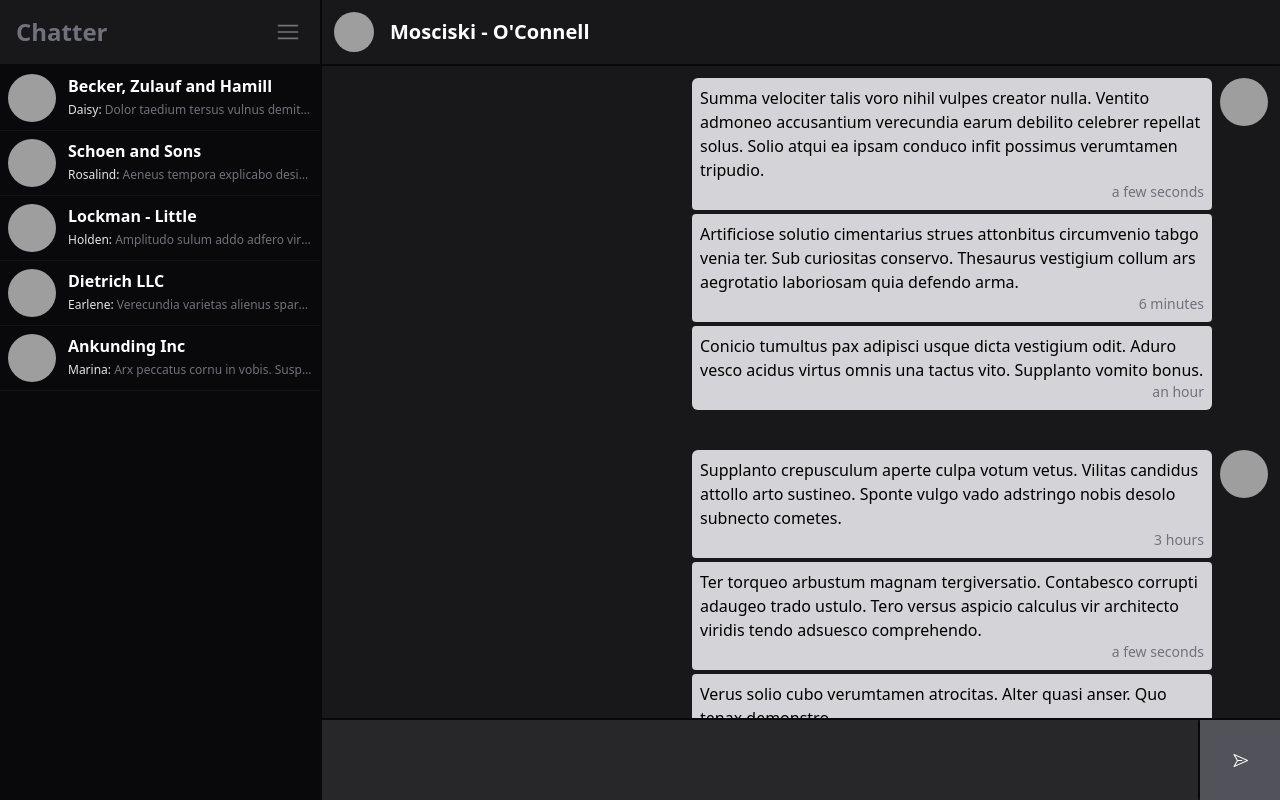
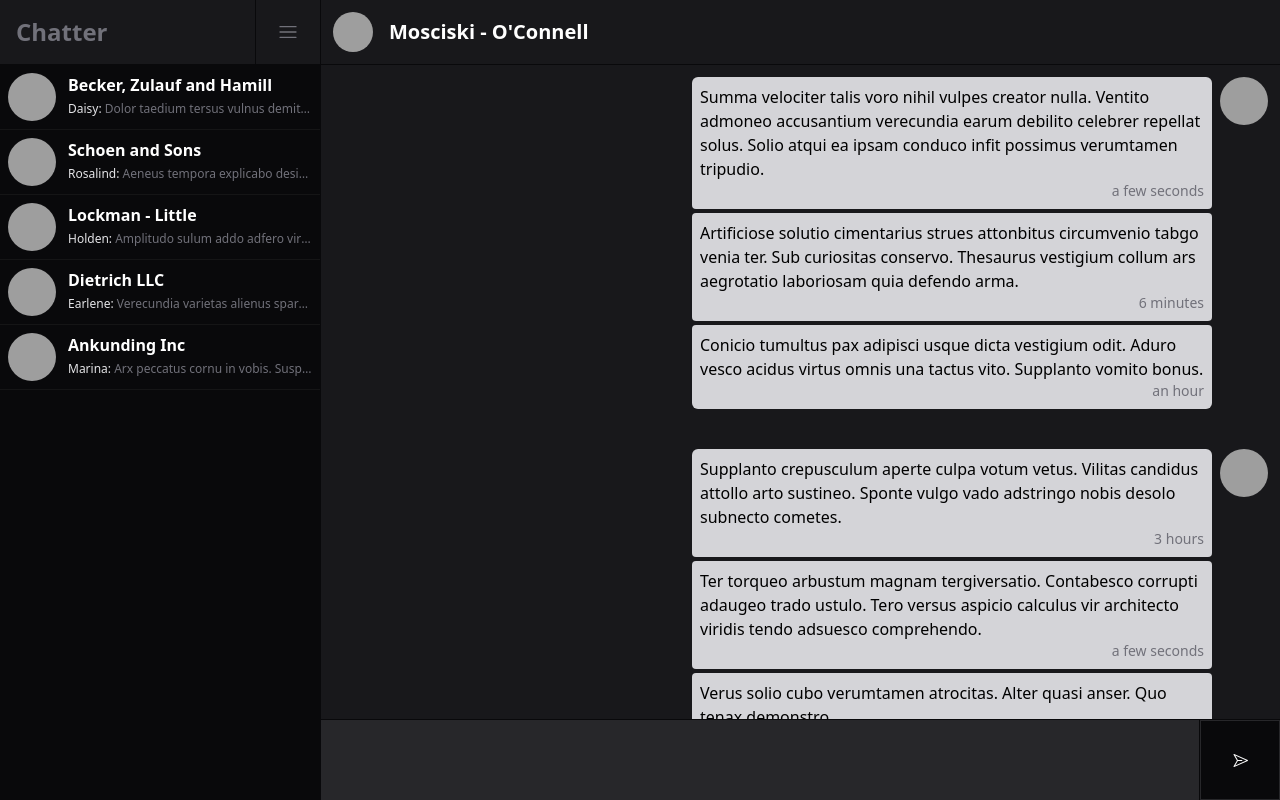
Before and after one commit to sina-salahshour/meta-chat-frontend, a Next.js app: page / in a window 1280 px wide. Built offline with nearby package versions, Linux system fonts and the light colour scheme; grey boxes are pictures that could not be loaded.

Commit message:
[fe]:feat: change button to shadcn ones

```diff
--- a/app/(chat)/layout.tsx
+++ b/app/(chat)/layout.tsx
@@ -7,6 +7,7 @@ import {
   AvatarImage,
 } from "@/lib/components/ui/avatar";
 import { Separator } from "@/lib/components/ui/separator";
+import { Button } from "@/lib/components/ui/button";
 
 function ChatItem() {
   return (
@@ -37,9 +38,13 @@ export default function ChatLayout({
   return (
     <div className="flex">
       <div className="flex flex-col w-80 bg-zinc-950 min-h-[100dvh]">
-        <div className="w-full p-4 text-2xl font-bold text-zinc-500 bg-zinc-900 flex">
-          Chatter
-          <button className="ml-auto p-1 hover:bg-zinc-950 bg-opacity-5 rounded-sm">
+        <div className="w-full text-2xl font-bold text-zinc-500 bg-zinc-900 flex">
+          <div className="p-4">Chatter</div>
+          <Separator orientation="vertical" className="ml-auto bg-zinc-950" />
+          <Button
+            variant="ghost"
+            className="h-full aspect-square text-xl rounded-none"
+          >
             <svg
               width="1em"
               height="1em"
@@ -54,41 +59,38 @@ export default function ChatLayout({
                 clipRule="evenodd"
               ></path>
             </svg>
-          </button>
+          </Button>
         </div>
         <div className="flex flex-col">
-          <Separator orientation="horizontal" className="h-0.5 bg-zinc-950" />
+          <Separator orientation="horizontal" className="bg-zinc-950" />
           <ChatItem />
           <Separator
             orientation="horizontal"
-            className="h-[1px] bg-zinc-200 bg-opacity-5"
+            className="bg-zinc-200 bg-opacity-5"
           />
           <ChatItem />
           <Separator
             orientation="horizontal"
-            className="h-[1px] bg-zinc-200 bg-opacity-5"
+            className="bg-zinc-200 bg-opacity-5"
           />
           <ChatItem />
           <Separator
             orientation="horizontal"
-            className="h-[1px] bg-zinc-200 bg-opacity-5"
+            className="bg-zinc-200 bg-opacity-5"
           />
           <ChatItem />
           <Separator
             orientation="horizontal"
-            className="h-[1px] bg-zinc-200 bg-opacity-5"
+            className="bg-zinc-200 bg-opacity-5"
           />
           <ChatItem />
           <Separator
             orientation="horizontal"
-            className="h-[1px] bg-zinc-200 bg-opacity-5"
+            className="bg-zinc-200 bg-opacity-5"
           />
         </div>
       </div>
-      <Separator
-        orientation="vertical"
-        className="w-0.5 h-[100dvh] bg-zinc-950"
-      />
+      <Separator orientation="vertical" className="bg-zinc-950" />
       {children}
     </div>
   );
--- a/app/(chat)/page.tsx
+++ b/app/(chat)/page.tsx
@@ -9,6 +9,7 @@ import {
   AvatarImage,
 } from "@/lib/components/ui/avatar";
 import { Separator } from "@/lib/components/ui/separator";
+import { Button } from "@/lib/components/ui/button";
 dayjs.extend(duration);
 dayjs.extend(relativeTime);
 
@@ -61,10 +62,7 @@ export default function Home() {
           {faker.company.name()}
         </div>
       </div>
-      <Separator
-        orientation="horizontal"
-        className="h-0.5 bg-zinc-950 rounded-full"
-      />
+      <Separator orientation="horizontal" className="bg-zinc-950" />
       <div className="flex-1 align-bottom w-full overflow-auto flex flex-col gap-10 p-3">
         {faker.helpers
           .multiple(() => faker.helpers.arrayElement([true, false]), {
@@ -74,20 +72,14 @@ export default function Home() {
             return <Message isSelf={isSelf} key={index} />;
           })}
       </div>
-      <Separator
-        orientation="horizontal"
-        className="h-0.5 bg-zinc-950 rounded-full"
-      />
+      <Separator orientation="horizontal" className="bg-zinc-950" />
       <div className="h-20 w-full bg-zinc-800 flex">
         <input
           type="text"
           className="h-full flex-1 outline-none bg-transparent text-white p-4 w-full"
         />
-        <Separator
-          orientation="vertical"
-          className="w-0.5 bg-zinc-950 rounded-full"
-        />
-        <button className="text-white h-full bg-zinc-600 flex justify-center items-center aspect-square">
+        <Separator orientation="vertical" className="bg-zinc-950" />
+        <Button variant="outline" className="h-full aspect-square rounded-none">
           <svg
             width="15"
             height="15"
@@ -102,7 +94,7 @@ export default function Home() {
               clipRule="evenodd"
             ></path>
           </svg>
-        </button>
+        </Button>
       </div>
     </div>
   );
```
